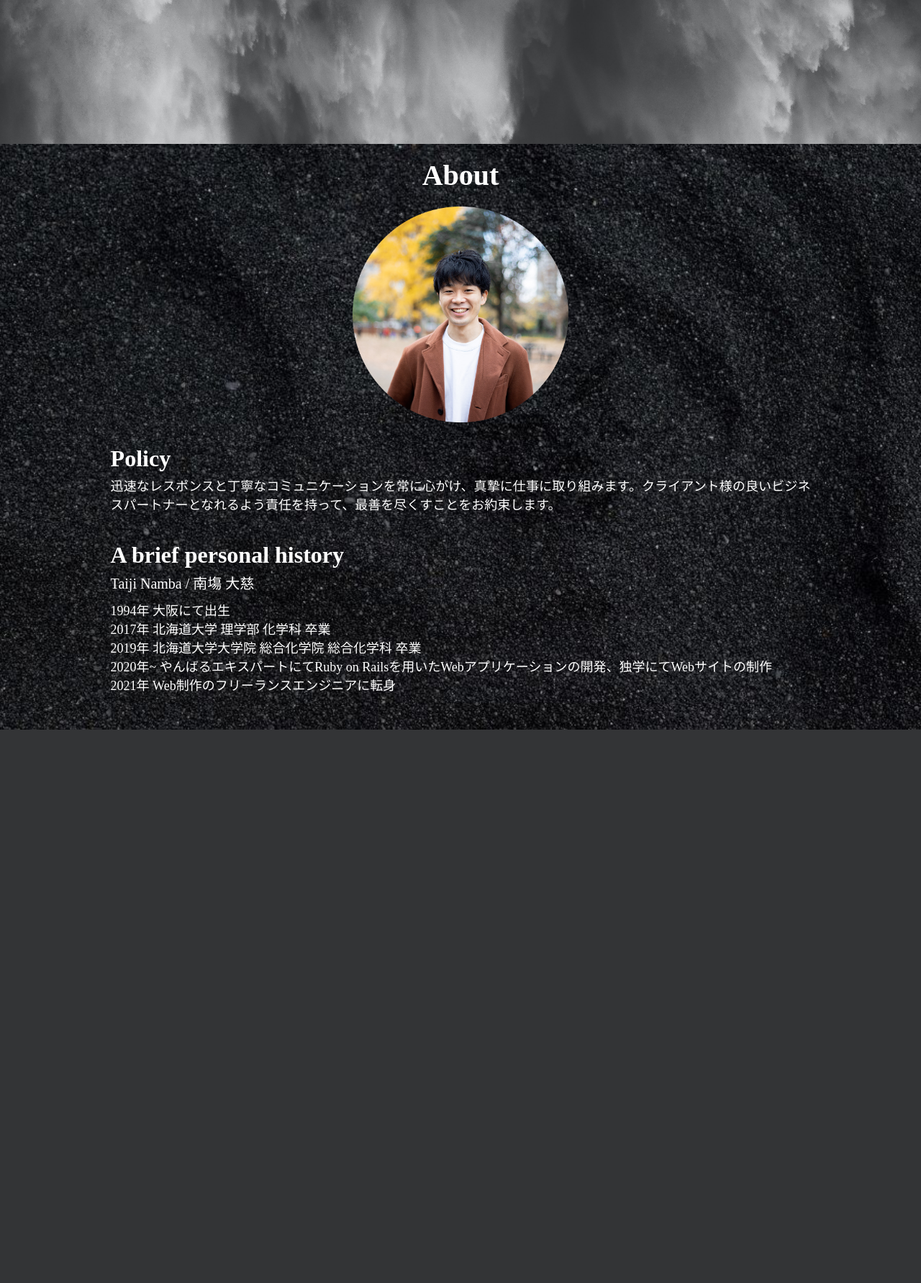
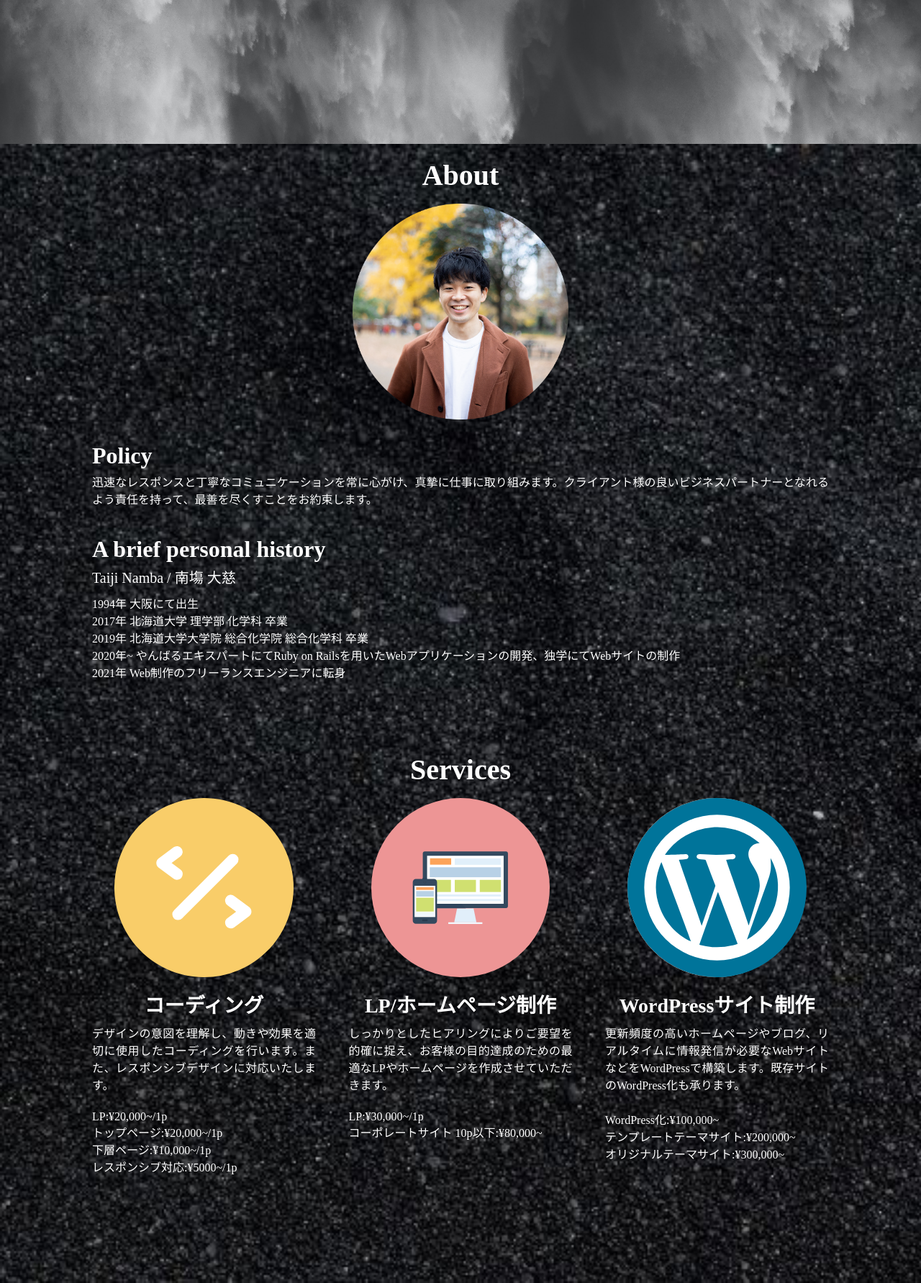
Before and after one commit to Taiji-Namba/portfolio-site-WP, a PHP site: page / in a window 1280 px wide. Shown: the part 600-2383 px from the top of the page at 72% size. Before the commit the page ends 1614 px from the top, so only its background shows below. Run offline with PHP 8.4, Linux system fonts and the light colour scheme; some libraries are stand-ins or nearby versions.

Commit message:
Servicesセクション完成

```diff
--- a/index.html
+++ b/index.html
@@ -31,11 +31,12 @@
     </section>
 
     <!-- メインコンテンツ -->
-    <div class="main-content">
-      <div class="main-content__container">
+    <div class="main-content-bg">
+      <div class="main-contents-wrapper">
+        <div class="main-contents">
           <!-- Aboutセクション -->
-        <section id="about">
-            <h2 class = "section-title section-title--about">About</h2>
+          <section class="main-contents__section" id="about">
+              <h2 class = "section-title">About</h2>
               <div class = "profile_picture">
                 <img src="img/profile_compressed.png" alt="プロフィール写真">
               </div>
@@ -58,6 +59,66 @@
                 </div>
               </div>
           </section>
+
+          <!-- Servicesセクション -->
+          <section class="main-contents__section" id="services">
+            <h2 class="section-title">Services</h2>
+            <div class="services">
+              <div class="services-menu service">
+                <div class="service__icon">
+                  <img src="img/code_yellow.svg">
+                </div>
+                <div class="txt-wrapper">
+                  <div class="txt-container">
+                    <h3 class="txt-container__title--service-title">コーディング</h3>
+                    <p class="txt-container__txt">デザインの意図を理解し、動きや効果を適切に使用したコーディングを行います。また、レスポンシブデザインに対応いたします。</p>
+                      <p class="txt-container__txt--price">
+                        LP:¥20,000~/1p<br>
+                        トップページ:¥20,000~/1p<br>
+                        下層ページ:¥10,000~/1p<br>
+                        レスポンシブ対応:¥5000~/1p
+                      </p>
+                  </div>
+                </div>
+              </div>
+              <div class="services-menu service">
+                <div class="service__icon">
+                  <img src="img/devices.svg">
+                </div>
+                <div class="txt-wrapper">
+                  <div class="txt-container">
+                    <h3 class="txt-container__title--service-title">LP/ホームページ制作</h3>
+                    <p class="txt-container__txt">
+                      しっかりとしたヒアリングによりご要望を的確に捉え、お客様の目的達成のための最適なLPやホームページを作成させていただきます。
+                    </p>
+                    <p class="txt-container__txt--price">
+                      LP:¥30,000~/1p<br>
+                      コーポレートサイト 10p以下:¥80,000~
+                    </p>
+                  </div>
+                </div>
+              </div>
+              <div class="services-menu service">
+                <div class="service__icon">
+                  <img src="img/wordpress_icon.svg">
+                </div>
+                <div class="txt-wrapper">
+                  <div class="txt-container">
+                    <h3 class="txt-container__title--service-title">WordPressサイト制作</h3>
+                    <p class="txt-container__txt">
+                      更新頻度の高いホームページやブログ、リアルタイムに情報発信が必要なWebサイトなどをWordPressで構築します。既存サイトのWordPress化も承ります。
+                    </p>
+                    <p class="txt-container__txt--price">
+                      WordPress化:¥100,000~<br>
+                      テンプレートテーマサイト:¥200,000~<br>
+                      オリジナルテーマサイト:¥300,000~
+                    </p>
+                  </div>
+                </div>
+              </div>
+            </div>
+          </section>
+        </div>
       </div>
     </div>
 
--- a/style.css
+++ b/style.css
@@ -80,13 +80,14 @@ nav li {
   margin: 0 !important;
 }
 
-.main-content {
+.main-content-bg {
   background-image: url(img/black_background.jpg);
   background-size: cover;
   padding-bottom: 10px;
+  padding-top: 20px;
 }
 
-.main-content__container {
+.main-contents-wrapper {
   max-width: 1024px;
   margin: 0 auto;
 }
@@ -94,21 +95,22 @@ nav li {
 .section-title {
   text-align: center;
   font-size: 4rem;
-  margin: 0 !important;
+  margin: 0 0 16px 0 !important;
 }
 
 .txt-container {
-  margin: 0 2.5% 40px 2.5%;
+  margin-bottom: 40px;
 }
 
 .txt-container__title {
   font-size: 3.2rem;
   margin: 0 0 0.16em 0;
+  text-align: left;
 }
 
-.txt-container__txt {
+.txt-container__txt, .txt-container__txt--price {
   text-align: justify;
-  font-size: 1.8rem;
+  font-size: 1.6rem;
   margin: 0;
 }
 
@@ -118,13 +120,13 @@ nav li {
   margin: 0 0 0.5em 0;
 }
 
-#about {
-  padding-top: 20px;
+.main-contents__section {
+  margin-bottom: 100px;
 }
 
 .profile_picture {
   height: 300px;
-  margin: 20px auto 32px 0;
+  margin: 0px auto 32px 0;
 }
 
 .profile_picture img {
@@ -133,4 +135,40 @@ nav li {
   height: 100%;
   width: auto;
 }
+
+.services {
+  display: -webkit-box;
+  display: -ms-flexbox;
+  display: flex;
+  -webkit-box-pack: justify;
+      -ms-flex-pack: justify;
+          justify-content: space-between;
+}
+
+.services-menu {
+  width: calc(33.3% - 3rem);
+  display: inline-block;
+}
+
+.service__icon {
+  text-align: center;
+  margin-bottom: 16px;
+}
+
+.service__icon img {
+  width: 80%;
+  height: auto;
+}
+
+.txt-container__title--service-title {
+  font-size: 3.2rem;
+  margin: 0 0 0.16em 0;
+  text-align: center;
+  font-size: 2.8rem;
+  margin-bottom: 8px;
+}
+
+.txt-container__txt--price {
+  margin-top: 24px;
+}
 /*# sourceMappingURL=style.css.map */
--- a/style.scss
+++ b/style.scss
@@ -64,7 +64,6 @@ nav {
   left: 50%;
   // right: 0;
   transform: translate(-50%, -50%);
-  // margin: 0 auto;
   text-align: center;
 
   h1 {
@@ -82,35 +81,45 @@ nav {
 }
 
 // メインコンテンツ
-.main-content {
+.main-content-bg {
   background-image: url(img/black_background.jpg);
   background-size: cover;
   padding-bottom: 10px;
+  padding-top: 20px;
 }
 
-.main-content__container {
+.main-contents-wrapper {
   max-width: $layout-width-inner;
   margin: 0 auto;
 }
 
+// .main-contents {
+//   margin: 0 2.5%;
+// }
+
 .section-title {
   text-align: center;
   font-size: 4rem;
-  margin: 0 !important;
+  margin: 0 0 16px 0 !important;
 }
 
 .txt-container {
-  margin: 0 2.5% 40px 2.5%;
+  margin-bottom:40px;
 }
 
-.txt-container__title {
+@mixin txtContentTitle ($text-align){
   font-size: 3.2rem;
   margin: 0 0 0.16em 0;
+  text-align: $text-align;
+} //txt-content-titleのmixin定義
+
+.txt-container__title {
+  @include txtContentTitle(left);
 }
 
 .txt-container__txt {
   text-align: justify;
-  font-size: 1.8rem;
+  font-size: 1.6rem;
   margin: 0;
 }
 
@@ -120,14 +129,14 @@ nav {
   margin: 0 0 0.5em 0;
 }
 
-// Aboutセクション
-#about {
-  padding-top: 20px;
+.main-contents__section {
+  margin-bottom: 100px;
 }
 
+// Aboutセクション
 .profile_picture {
   height: 300px;
-  margin: 20px auto 32px 0;
+  margin: 0px auto 32px 0;
 }
 
 .profile_picture img {
@@ -136,3 +145,35 @@ nav {
   height: 100%;
   width: auto;
 }
+
+// Servicesセクション
+.services {
+  display: flex;
+  justify-content: space-between;
+}
+
+.services-menu {
+  width: calc(33.3% - 3rem);
+  display: inline-block;
+}
+
+.service__icon {
+  text-align: center;
+  margin-bottom: 16px;
+
+  img {
+    width: 80%;
+    height: auto;
+  }
+}
+
+.txt-container__title--service-title {
+  @include txtContentTitle(center);
+  font-size: 2.8rem;
+  margin-bottom: 8px;
+}
+
+.txt-container__txt--price {
+  @extend .txt-container__txt;
+  margin-top: 24px;
+}
```
Also changed, not shown: img/WordPressのロゴアイコン 1 (1).svg (added), img/Wordpress_icon-icons.com_66780.png (deleted), img/code-icon_blue.svg (added), img/code_yellow.svg (added), img/codingbrowser_102152.png (added), img/devices.svg (added), img/devices_78336.svg (added), img/wordpress_icon-icons.com_53600.svg (deleted), img/wordpress_icon.svg (added), 1 other file. Lines whose indentation alone changed are shown as unchanged.
